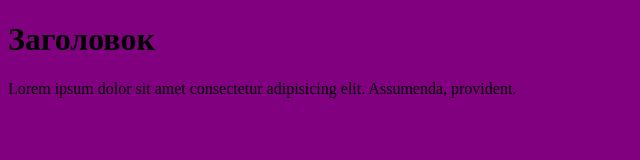
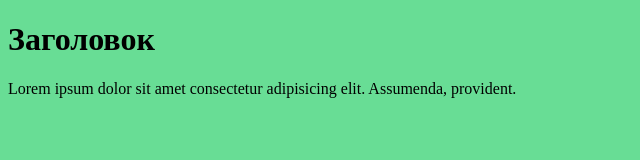
Before and after one commit to Ruslan-user1/newGit, a plain HTML site: page index.html in a window 1280 px wide. Shown: the whole page, without its empty margins (0-640 px from the left). Drawn offline with Linux system fonts and the light colour scheme.

Commit message:
Зеленый фон

```diff
--- a/style.css
+++ b/style.css
@@ -1,3 +1,3 @@
 body {
-	background: purple;
+	background: rgb(104, 221, 149);
 }
```
